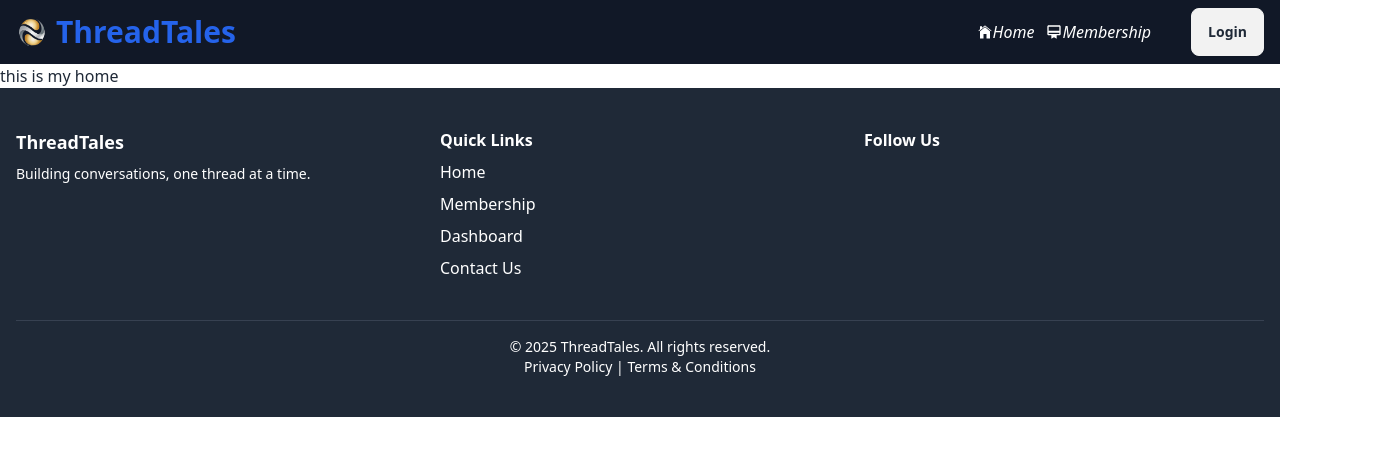
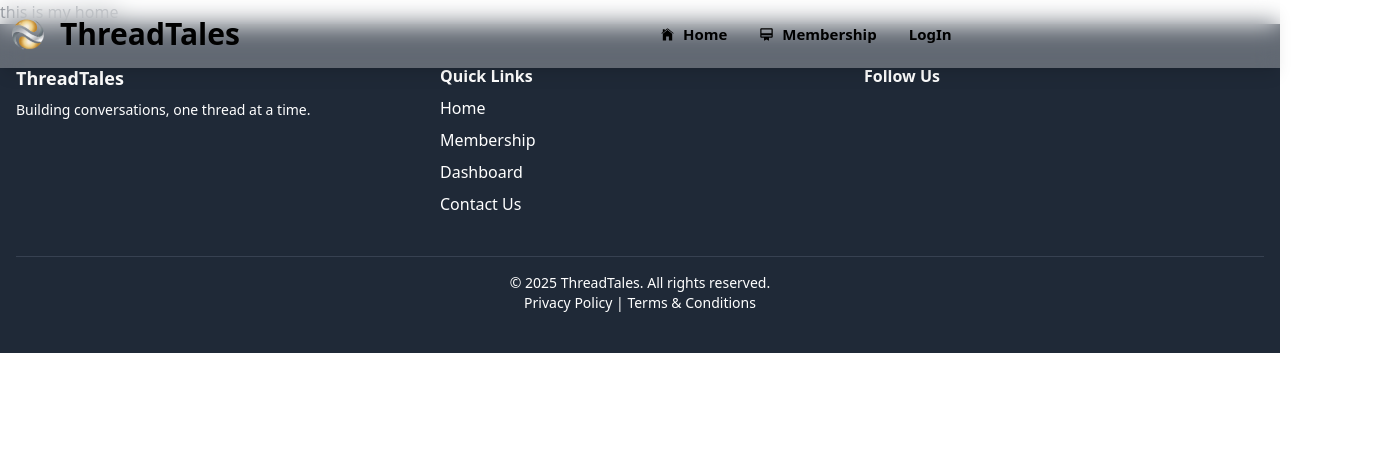
Before and after one commit to mhseber/A12-Frontend, a React (Vite) app: page / in a window 1280 px wide. Shown: the top 456 px of the page, 1394 px wide, since content can reach past the window. Built offline with nearby package versions, Linux system fonts and the light colour scheme; no server answers.

Commit message:
LogIn SignUp Page Done

```diff
--- a/package.json
+++ b/package.json
@@ -16,6 +16,7 @@
     "react": "^18.3.1",
     "react-dom": "^18.3.1",
     "react-helmet": "^6.1.0",
+    "react-hook-form": "^7.54.2",
     "react-icons": "^5.4.0",
     "react-router-dom": "^7.1.1",
     "react-simple-captcha": "^9.3.1",
--- a/src/Pages/Login.jsx
+++ b/src/Pages/Login.jsx
@@ -3,13 +3,13 @@ import { Link } from "react-router-dom";
 import bgImg from "../assets/bg img.png"
 import { loadCaptchaEnginge, LoadCanvasTemplate, validateCaptcha } from 'react-simple-captcha';
 import { useEffect } from "react";
-import { useRef } from "react";
 import { useState } from "react";
 import { useContext } from "react";
 import { AuthContext } from "../Providers/AuthProvider";
+import Swal from "sweetalert2";
 
 const Login = () => {
-    const captchaRef = useRef(null);
+
     const [disabled, setDisabled] = useState(true);
 
     const { signIn } = useContext(AuthContext);
@@ -28,12 +28,29 @@ const Login = () => {
         signIn(email, password)
             .then(result => {
                 const user = result.user;
-                console.log(user)
+                console.log(user);
+                Swal.fire({
+                    title: "User Login Successful.",
+                    showClass: {
+                        popup: `
+                        animate__animated
+                        animate__fadeInUp
+                        animate__faster
+                      `
+                    },
+                    hideClass: {
+                        popup: `
+                        animate__animated
+                        animate__fadeOutDown
+                        animate__faster
+                      `
+                    }
+                });
             });
     };
 
-    const handleValidateCaptcha = () => {
-        const user_captcha_value = captchaRef.current.value;
+    const handleValidateCaptcha = (e) => {
+        const user_captcha_value = e.target.value;
         if (validateCaptcha(user_captcha_value)) {
             setDisabled(false)
         }
@@ -87,14 +104,13 @@ const Login = () => {
                                     </label>
                                     <input
                                         // onBlur={handleValidateCaptcha}
-                                        ref={captchaRef}
+                                        onBlur={handleValidateCaptcha}
+
                                         type="text"
                                         name="captcha"
                                         placeholder="type the text captcha above"
                                         className="input input-bordered" required />
-                                    <button
-                                        onClick={handleValidateCaptcha}
-                                        className="btn btn-outline btn-xs mt-2">Validate</button>
+
 
                                 </div>
                                 <div className="form-control mt-6">
--- a/src/Pages/Shared/Footer.jsx/Navbar/Navbar.jsx
+++ b/src/Pages/Shared/Footer.jsx/Navbar/Navbar.jsx
@@ -2,32 +2,35 @@ import { MdCardMembership } from "react-icons/md";
 import logo from "../../../../assets/logo.png";
 import { IoIosHome } from "react-icons/io";
 import { Link } from "react-router-dom";
+import { useContext } from "react";
+import { AuthContext } from "../../../../Providers/AuthProvider";
 const Navbar = () => {
+    const { user, logOut } = useContext(AuthContext);
+
+    const handleLogOut = () => {
+        logOut()
+            .then(() => { })
+            .catch(error => console.log(error));
+    };
+    const navOptions = <>
+        <li><Link to="/"><IoIosHome />Home</Link></li>
+        <li><Link to="/membership"> <MdCardMembership />Membership</Link></li>
+
+
+        {
+            user ? <>
+                {/* <span>{user?.displayName}</span> */}
+                <button onClick={handleLogOut} className="btn btn-outline border-0 border-b-4 border-t-4 text-black  ">LogOut</button>
+            </> : <>
+                <li><Link to="/login">LogIn </Link></li>
+            </>
+        }
+
+    </>
     return (
-        <div className="navbar bg-gray-900 text-white px-4">
-            {/* Logo + Website Name */}
-            <div className="flex-1">
-                <a className=" font-bold flex items-center text-blue-600 text-3xl">
-                    <img
-                        src={logo}
-                        alt="Logo"
-                        className="w-8 h-8 mr-2 "
-                    />
-                    ThreadTales
-                </a>
-            </div>
-
-            {/* Navigation Links */}
-            <div className=" hidden md:flex pr-10 gap-3">
-                <a href="/" className="hover:text-blue-500 flex">
-                    <IoIosHome className="mt-1" /> <i>Home</i>
-                </a>
-                <a href="/membership" className="hover:text-blue-500 flex">
-                    <MdCardMembership className="mt-1" />
-                    <i>Membership</i>
-                </a>
-            </div>
-            {/* 3dots */}
+        <>
+            <div className="navbar fixed z-10 bg-white bg-opacity-30 backdrop-blur-md text-black shadow-lg">
+                <div className="navbar-start">
                     <div className="dropdown">
                         <div tabIndex={0} role="button" className="btn btn-ghost lg:hidden">
                             <svg
@@ -45,17 +48,21 @@ const Navbar = () => {
                         </div>
                         <ul
                             tabIndex={0}
-                    className="menu menu-sm dropdown-content bg-base-100 text-blue-800 rounded-box z-[1] mt-3 w-52 p-2 shadow">
-                    <li><a>Home</a></li>
-                    <li><a>Membership</a></li>
+                            className="menu menu-sm dropdown-content bg-base-100 rounded-box z-[1] mt-3 w-52 p-2 shadow">
+                            {navOptions}
                         </ul>
                     </div>
-            <div>
-                <Link to="/login">
-                    <button className="btn">Login</button>
-                </Link>
+                    <img className="w-10 " src={logo} alt="logo" />
+                    <a className="text-3xl font-extrabold pl-3">ThreadTales</a>
                 </div>
+                <div className="navbar-center hidden lg:flex">
+                    <ul className="menu menu-horizontal px-1 pr-20 text-[15px] font-extrabold ">
+                        {navOptions}
+                    </ul>
                 </div>
+
+            </div>
+        </>
     );
 };
 
--- a/src/Pages/SignUp.jsx
+++ b/src/Pages/SignUp.jsx
@@ -1,22 +1,45 @@
 import { Helmet } from "react-helmet";
 import { Link } from "react-router-dom";
+import bgImg from "../assets/bg img.png"
+import { useForm } from "react-hook-form";
+import { useContext } from "react";
+import { AuthContext } from "../Providers/AuthProvider";
+
+
 
 
 const SignUp = () => {
+    const {
+        register,
+        handleSubmit,
+        formState: { errors }
+    } = useForm();
+    const { createUser } = useContext(AuthContext);
+
+    const onSubmit = data => {
+        console.log(data);
+        createUser(data.email, data.password)
+            .then(result => {
+                const loggedUser = result.user;
+                console.log(loggedUser);
+            });
+    };
+
+
     return (
         <>
             <Helmet>
                 <title>ThreadTales /\ SignUp</title>
             </Helmet>
             <div>
-                <div className="hero bg-base-200 min-h-screen">
+                <div
+                    style={{ backgroundImage: `url(${bgImg})` }}
+                    className="hero bg-base-200 min-h-screen">
                     <div className="hero-content flex-col lg:flex-row-reverse">
-                        <div className="text-center lg:text-left">
-                            <h1 className="text-5xl font-bold">Sign Up now!</h1>
-                        </div>
+
                         <div className="card bg-base-100 w-full max-w-sm shrink-0 shadow-2xl">
                             <form
-                                // onSubmit={handleSubmit(onSubmit)}
+                                onSubmit={handleSubmit(onSubmit)}
                                 className="card-body">
                                 <div className="form-control">
                                     <label className="label">
@@ -24,11 +47,11 @@ const SignUp = () => {
                                     </label>
                                     <input
                                         type="text"
-
+                                        {...register("name", { required: true })}
                                         name="name"
                                         placeholder="name"
                                         className="input input-bordered" />
-
+                                    {errors.name && <span className="text-red-600">name is required</span>}
                                 </div>
                                 <div className="form-control">
                                     <label className="label">
@@ -48,11 +71,11 @@ const SignUp = () => {
                                     </label>
                                     <input
                                         type="email"
-
+                                        {...register("email", { required: true })}
                                         name="email"
                                         placeholder="email"
                                         className="input input-bordered" />
-
+                                    {errors.email && <span className="text-red-600">Email is required</span>}
                                 </div>
                                 <div className="form-control">
                                     <label className="label">
@@ -60,19 +83,20 @@ const SignUp = () => {
                                     </label>
                                     <input
                                         type="password"
-
+                                        {...register("password")}
                                         name="password"
                                         placeholder="password"
                                         className="input input-bordered" />
-
-                                    <label className="label">
-                                        <a href="#" className="label-text-alt link link-hover">Forgot password?</a>
-                                    </label>
                                 </div>
                                 <div className="form-control mt-6">
                                     <input
                                         className="btn btn-primary"
                                         type="submit" value="Sign  Up" />
+                                </div>
+                                <div className="form-control mt-6">
+                                    <input
+                                        className="btn btn-primary"
+                                        type="submit" value=" SignUp Google" />
                                 </div>
                             </form>
                             <p className="px-6"><small>Already have an Account <Link to="/login">Login Now</Link></small></p>
```
Also changed, not shown: 1 other file (tests, documents, lock files or other folders). Lines whose indentation alone changed are shown as unchanged.
